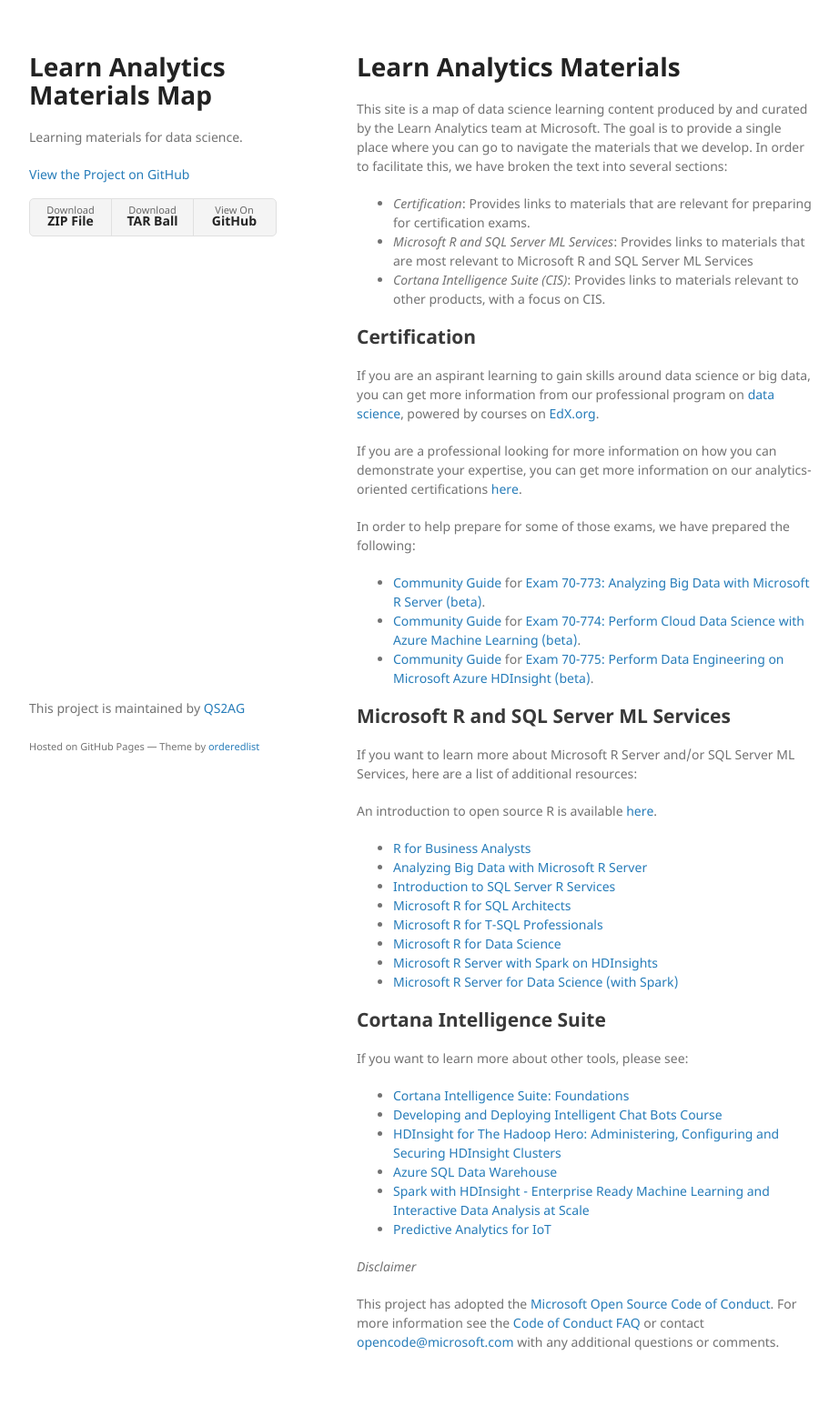
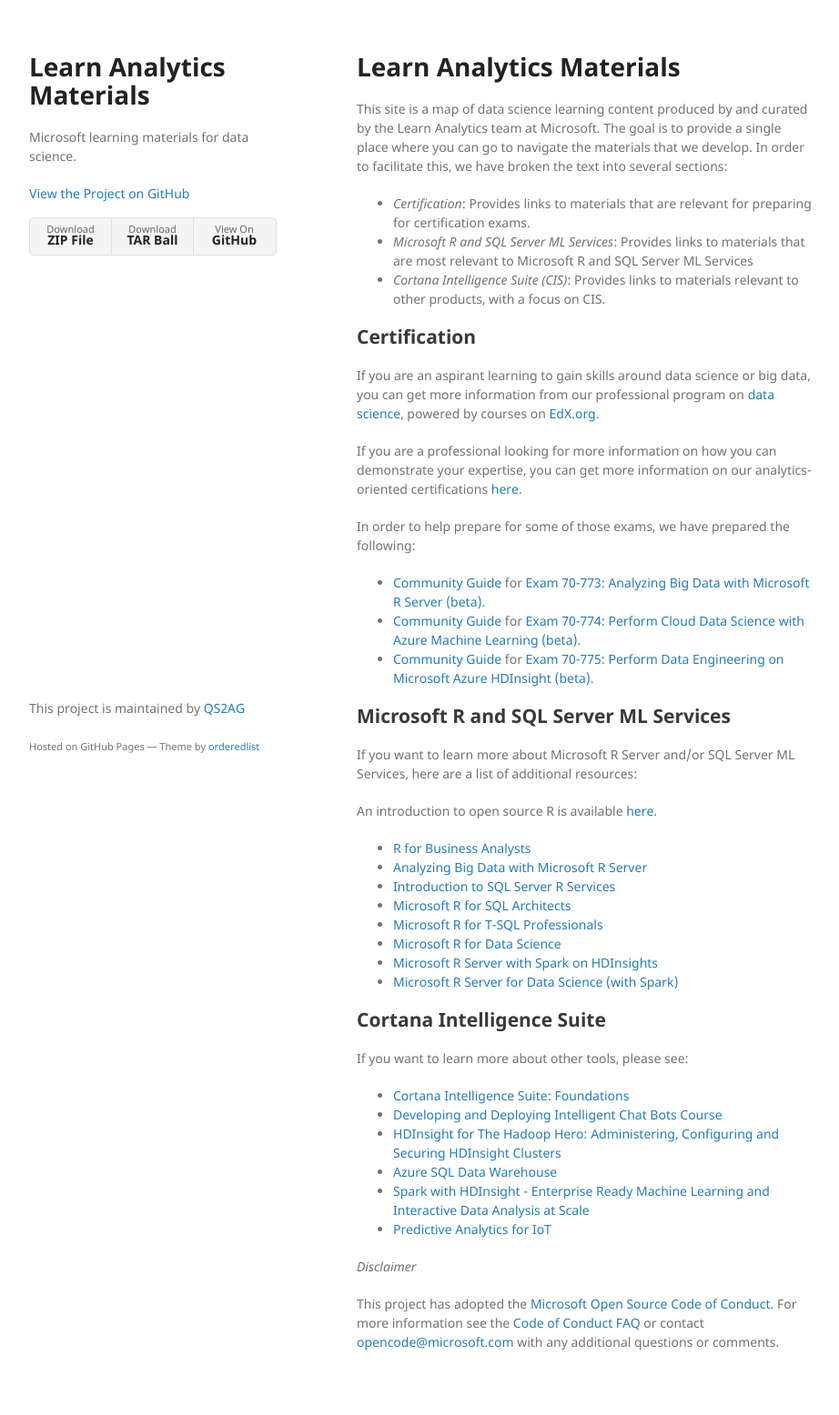
Before and after one commit to QS2AG/learnAnalytics-public, a Jekyll site: the page built from index.md, in a window 1280 px wide. Shown: the whole page at 91% size, without its empty margins (178-1100 px from the left). Built offline with Jekyll 4.4.1, drawn with Linux system fonts in a browser that asks for light colours; our own code applies the rules of GitHub Pages for plain Markdown files.

Commit message:
updated header

```diff
--- a/_config.yml
+++ b/_config.yml
@@ -1,5 +1,5 @@
-title: Learn Analytics Materials Map
-description: Learning materials for data science.
+title: Learn Analytics Materials
+description: Microsoft learning materials for data science.
 show_downloads: true
 google_analytics:
 theme: jekyll-theme-minimal
```
